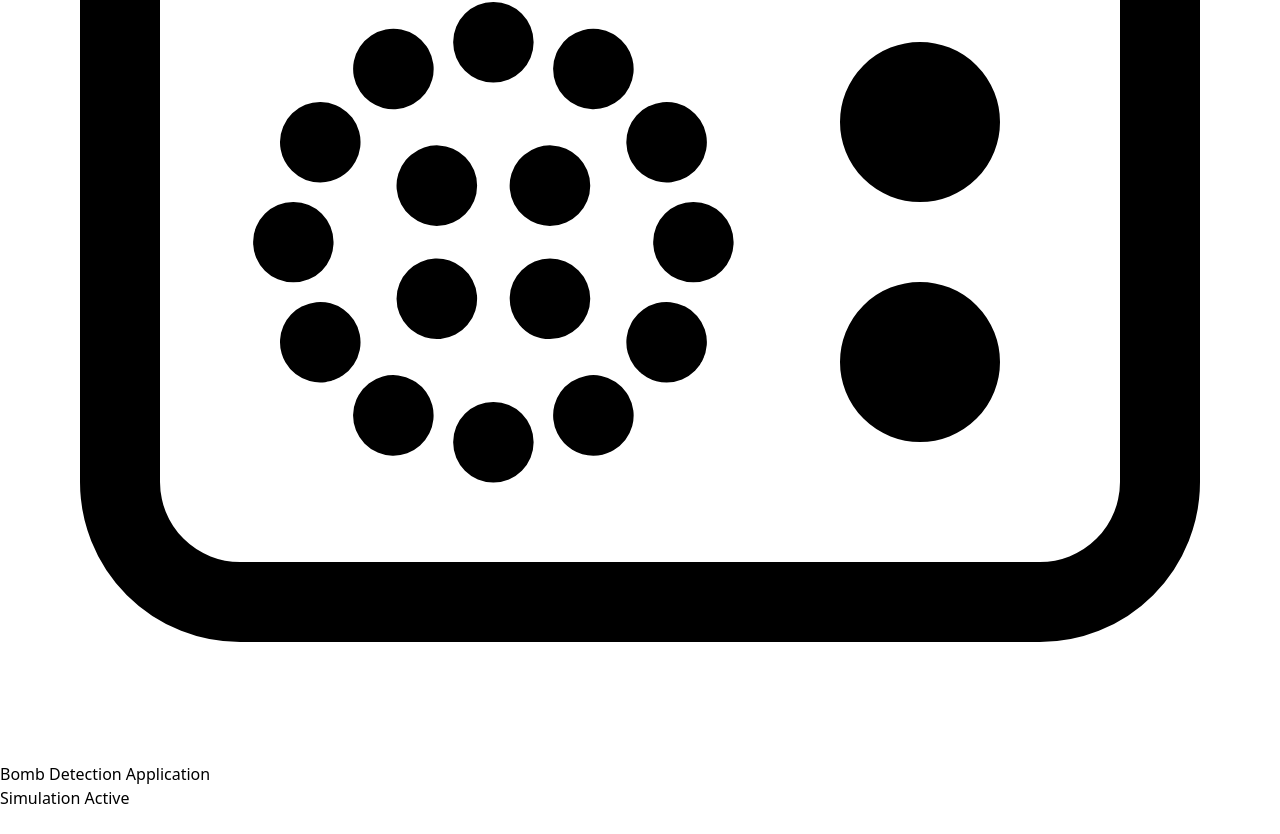
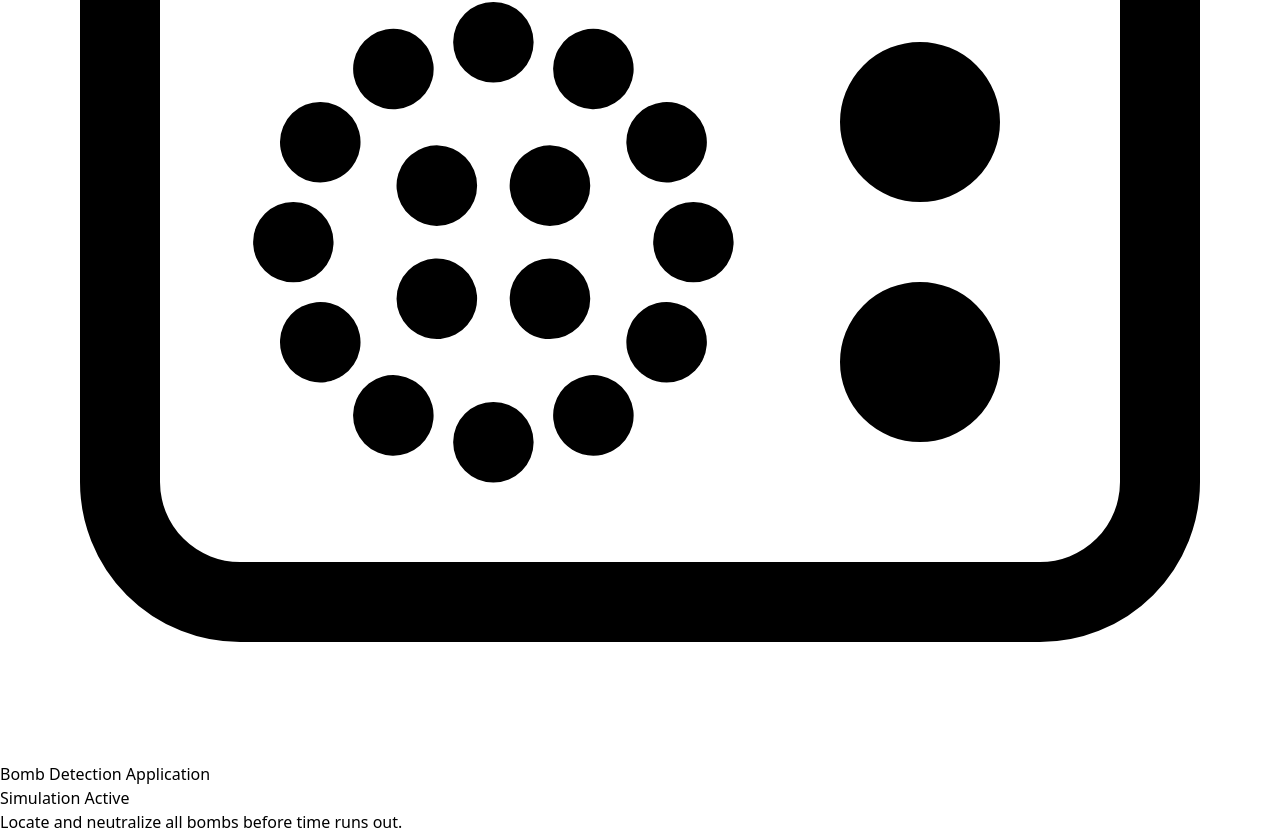
Before and after one commit to benny1612/Git_bombs_practice, a React (Vite) app: page / in a window 1280 px wide. Shown: the part 518-1352 px from the top of the page. Before the commit the page ends 1328 px from the top, so only its background shows below. Built offline with nearby package versions, Linux system fonts and the light colour scheme.

Commit message:
add pargrefe

```diff
--- a/src/App.jsx
+++ b/src/App.jsx
@@ -4,10 +4,10 @@ export default function App() {
   return (
     <>
       <Header/>
-      {/* <CardContainer/>
-      <p></p>
-      <Board/>
-      <RestartButtom/> */}
+      {/* <CardContainer/> */}
+      <p className='bg-[#1a2537] text-[#7f8a9e] text-center border-t-1 border-b-1 border-[#597199] font-bold pt-4 pb-4'>Locate and neutralize all bombs before time runs out.</p>
+      {/* <Board/> */}
+      {/* <RestartButtom/> */}
     </>
   )
 }
```
